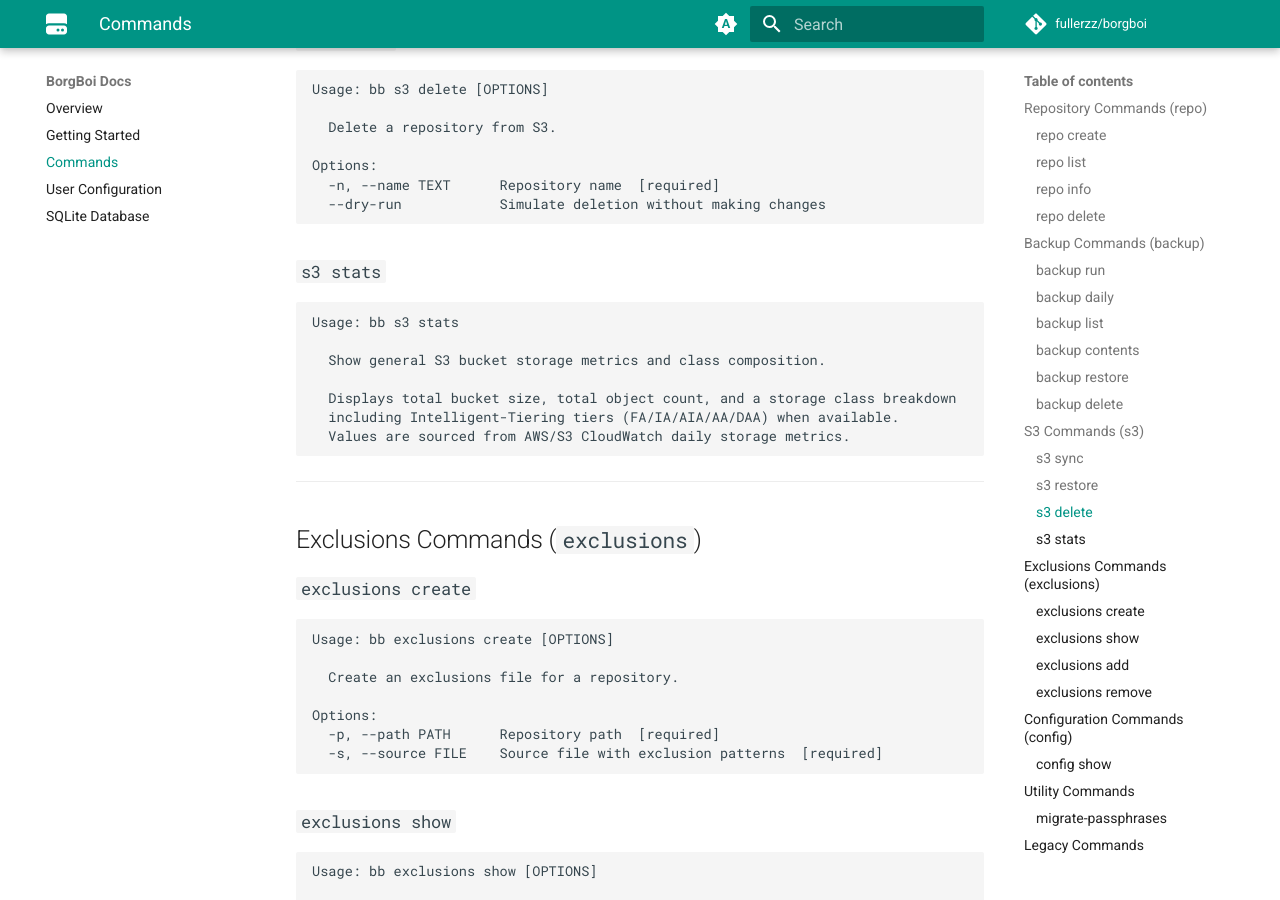
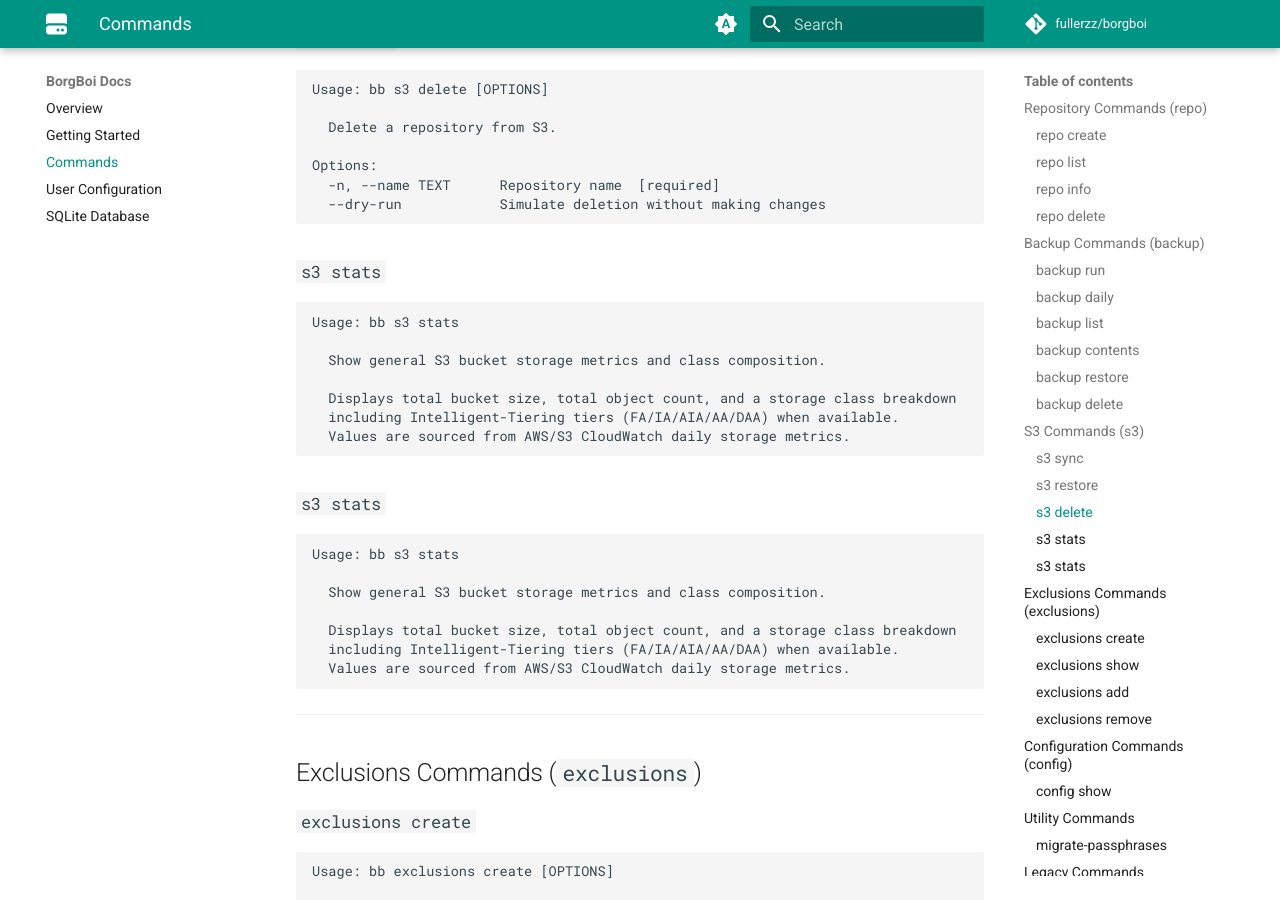
Before and after one commit to fullerzz/borgboi, an MkDocs documentation site: the page built from docs/pages/commands.md, in a window 1280 px wide and 900 px high, scrolled down 4066 px. Built offline with MkDocs 1.6.1 and Material for MkDocs 9.7.7, drawn with Linux system fonts in a browser that asks for light colours; comment, search, counter and statistics services are not loaded.

Commit message:
feat(s3): add bucket stats command with CloudWatch breakdown
Add bb s3 stats to show bucket size, object count, and storage-class composition in Rich output, including Intelligent-Tiering tiers from AWS/S3 daily metrics.

````diff
--- a/docs/pages/commands.md
+++ b/docs/pages/commands.md
@@ -225,6 +225,19 @@
 
 ```
 
+### `s3 stats`
+
+```text
+Usage: bb s3 stats
+
+  Show general S3 bucket storage metrics and class composition.
+
+  Displays total bucket size, total object count, and a storage class breakdown
+  including Intelligent-Tiering tiers (FA/IA/AIA/AA/DAA) when available.
+  Values are sourced from AWS/S3 CloudWatch daily storage metrics.
+
+```
+
 ---
 
 ## Exclusions Commands (`exclusions`)
````
Also changed, not shown: 1 other file.
